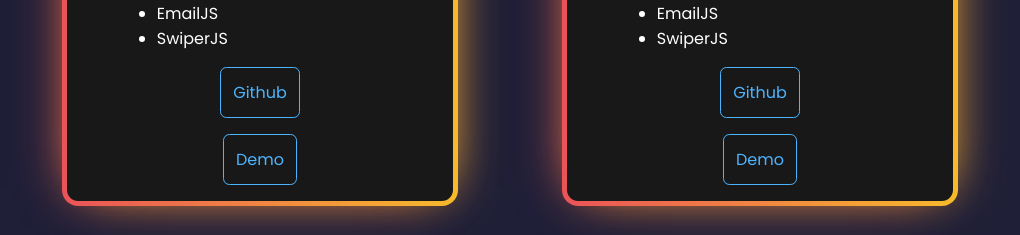
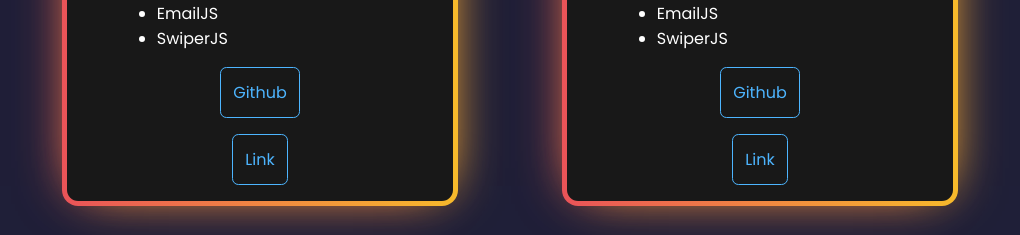
Before and after one commit to anmedina-arg/portfolio, a React (Create React App) app: page / in a window 1280 px wide. Shown: the part 2740-2975 px from the top of the page, without its empty margins (130-1150 px from the left). Built offline with nearby package versions, Linux system fonts and the light colour scheme.

Commit message:
change word demo by link on projects cards

```diff
--- a/src/components/ui/cards/Card.jsx
+++ b/src/components/ui/cards/Card.jsx
@@ -24,7 +24,7 @@ const Card = ({ id, image, title, github, demo, description, skillArr }) => {
           </div>
           <div>
             <a href={demo} className="btn" target="_blank" rel="noreferrer">
-              Demo
+              Link
             </a>
           </div>
         </div>
```
